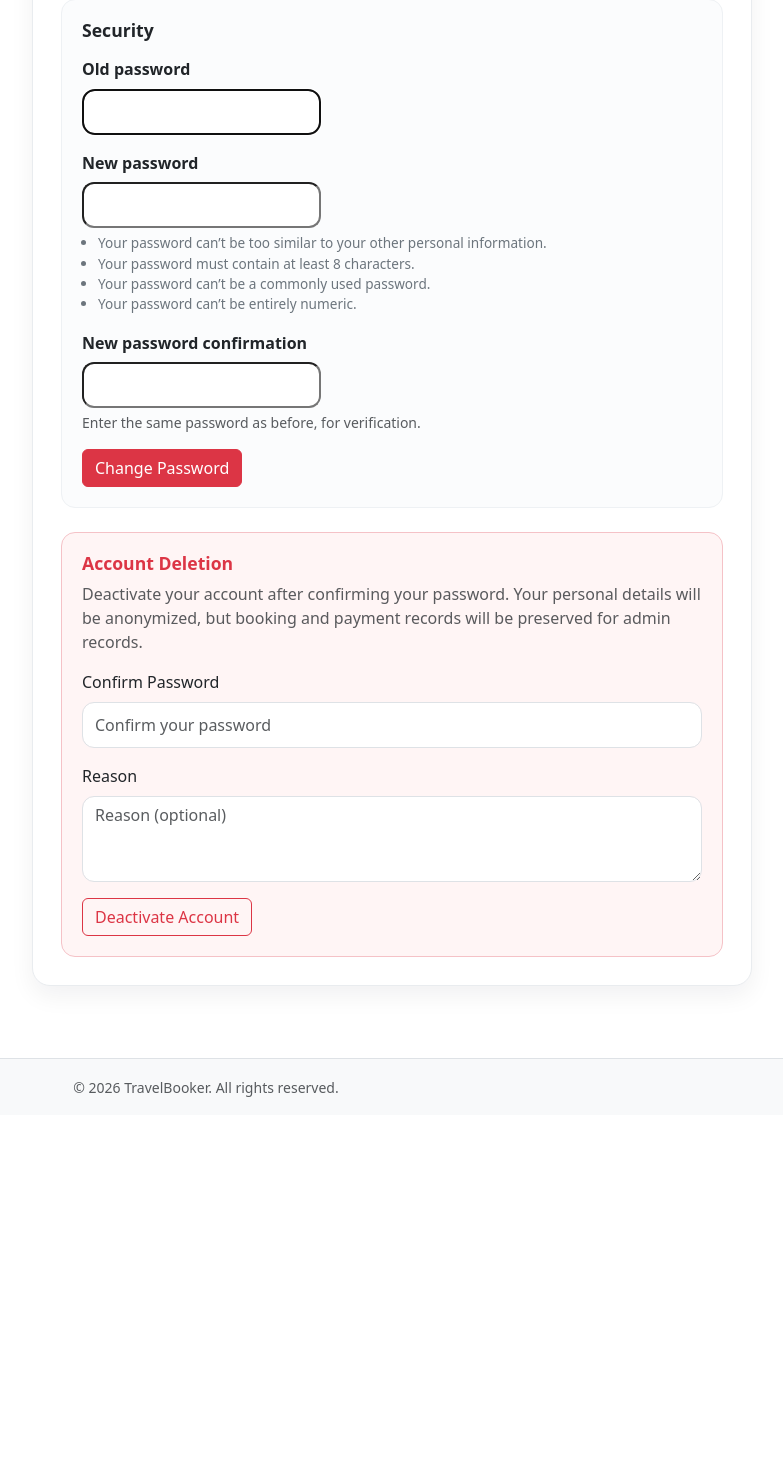
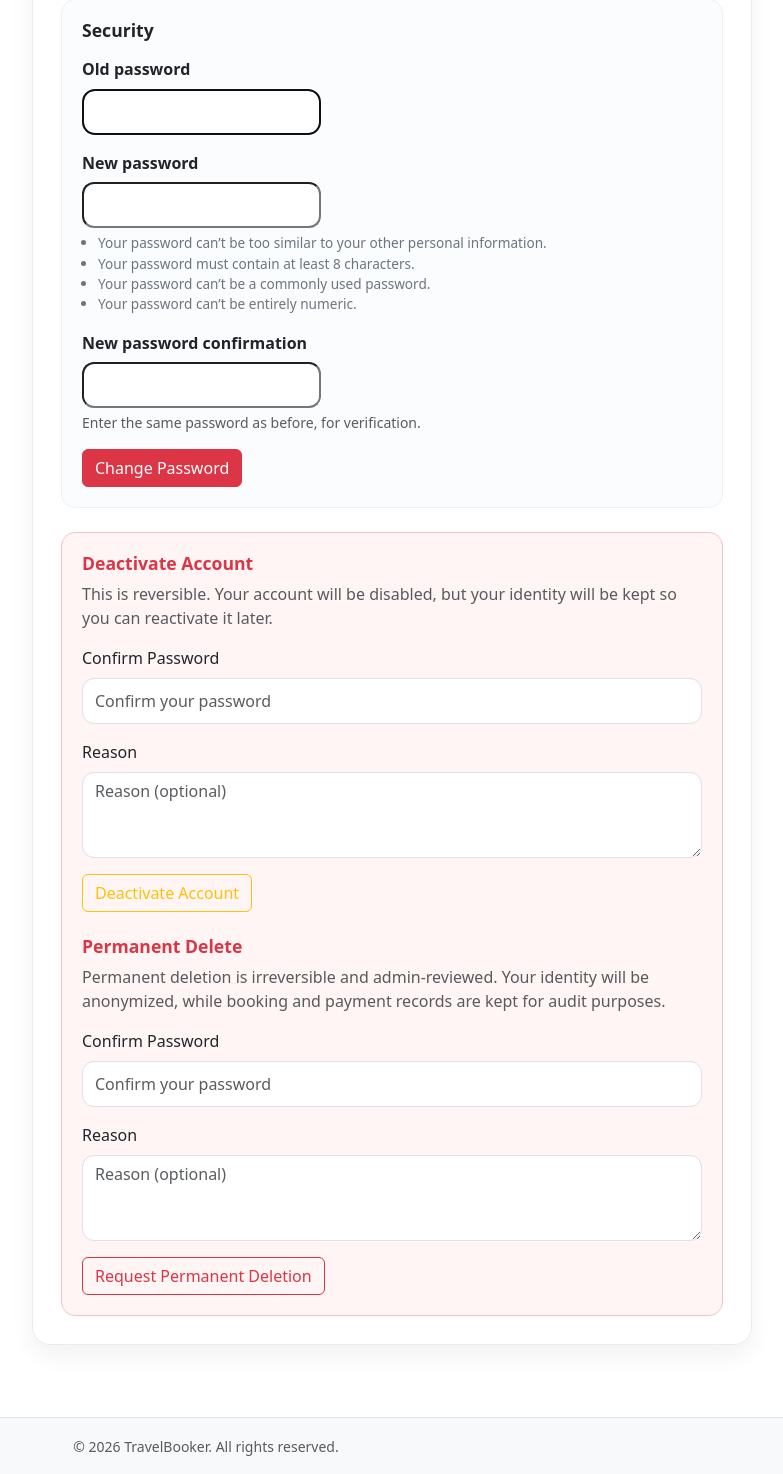
Before and after one commit to salinajyakhwa/FYP, a Django app: page /profile/ in a window 1280 px wide. Shown: the part 872-2346 px from the top of the page, without its empty margins (434-1217 px from the left). Before the commit the page ends 1969 px from the top, so only its background shows below. Run offline with Django 5.2, Linux system fonts and the light colour scheme; the visitor is signed in with stand-in values (Sample User, id 1); data comes from the database, SQL or seed files in the repository; data that the repository does not hold is empty; parts of the project's set-up code (start-up, migrations or seed data) failed here and were passed over; some libraries are stand-ins or nearby versions.

Commit message:
Account deletion

```diff
--- a/main/forms/auth.py
+++ b/main/forms/auth.py
@@ -4,6 +4,7 @@ from django import forms
 from django.contrib.auth import authenticate
 from django.contrib.auth.forms import AuthenticationForm, PasswordChangeForm, UserChangeForm, UserCreationForm
 from django.contrib.auth.models import User
+from django.core.exceptions import ValidationError
 from django.utils import timezone
 
 from ..models import UserProfile, Vendor
@@ -149,3 +150,42 @@ class AccountDeletionRequestForm(forms.Form):
 
     def clean_reason(self):
         return self.cleaned_data.get('reason', '').strip()
+
+
+class ReactivateAccountForm(forms.Form):
+    email = forms.EmailField(
+        widget=forms.EmailInput(attrs={'class': 'form-control', 'placeholder': 'Your email'}),
+        label='Email',
+    )
+    password = forms.CharField(
+        widget=forms.PasswordInput(attrs={'class': 'form-control', 'placeholder': 'Your password'}),
+        label='Password',
+    )
+
+    def clean(self):
+        cleaned_data = super().clean()
+        email = cleaned_data.get('email')
+        password = cleaned_data.get('password')
+        if not email or not password:
+            return cleaned_data
+
+        matching_users = []
+        for user in User.objects.filter(email=email).select_related('userprofile').order_by('-id'):
+            profile = getattr(user, 'userprofile', None)
+            if not profile or not profile.deactivated_at:
+                continue
+            if profile.account_deleted_at:
+                continue
+            if profile.account_deletion_request_status == 'pending':
+                continue
+            if user.check_password(password):
+                matching_users.append(user)
+
+        if not matching_users:
+            raise ValidationError('No deactivated account matched that email and password.')
+
+        if len(matching_users) > 1:
+            raise ValidationError('Multiple deactivated accounts matched this email. Please contact support to reactivate the correct one.')
+
+        cleaned_data['user'] = matching_users[0]
+        return cleaned_data
--- a/main/templates/main/auth/login.html
+++ b/main/templates/main/auth/login.html
@@ -181,6 +181,7 @@
             <div class="mt-4 small">
                 <p class="text-muted">Don't have an account? <a href="{% url 'register' %}" class="text-dark fw-bold text-decoration-none">Sign Up</a></p>
                 <p><a href="{% url 'password_reset' %}" class="text-muted text-decoration-none">Forgot password?</a></p>
+                <p><a href="{% url 'reactivate_account' %}" class="text-muted text-decoration-none">Reactivate a deactivated account</a></p>
             </div>
         </div>
 
--- a/main/templates/main/auth/profile.html
+++ b/main/templates/main/auth/profile.html
@@ -276,35 +276,58 @@
                         </div>
 
                         <div class="danger-card mt-4">
-                            <h3 class="section-title text-danger mb-2">Account Deletion</h3>
+                            <h3 class="section-title text-danger mb-2">Deactivate Account</h3>
+                            <p class="text-muted mb-3">This is reversible. Your account will be disabled, but your identity will be kept so you can reactivate it later.</p>
+                            <form method="post" class="mb-4">
+                                {% csrf_token %}
+                                <div class="mb-3">
+                                    <label for="{{ deactivate_form.password.id_for_label }}" class="form-label">Confirm Password</label>
+                                    {{ deactivate_form.password }}
+                                    {% for error in deactivate_form.password.errors %}
+                                    <div class="text-danger small mt-1">{{ error }}</div>
+                                    {% endfor %}
+                                </div>
+                                <div class="mb-3">
+                                    <label for="{{ deactivate_form.reason.id_for_label }}" class="form-label">Reason</label>
+                                    {{ deactivate_form.reason }}
+                                    {% for error in deactivate_form.reason.errors %}
+                                    <div class="text-danger small mt-1">{{ error }}</div>
+                                    {% endfor %}
+                                </div>
+                                <button type="submit" name="deactivate_account" class="btn btn-outline-warning">Deactivate Account</button>
+                            </form>
+
+                            <h3 class="section-title text-danger mb-2">Permanent Delete</h3>
                             {% if user.userprofile.role == 'vendor' %}
-                            <p class="text-muted mb-3">Submit a deletion request for admin review. Your account will only be deactivated after active packages, bookings, trips, disputes, and refund work are cleared.</p>
+                            <p class="text-muted mb-3">Submit a permanent deletion request for admin review. It will only be approved after active packages, bookings, trips, disputes, and refund work are cleared.</p>
                             {% else %}
-                            <p class="text-muted mb-3">Deactivate your account after confirming your password. Your personal details will be anonymized, but booking and payment records will be preserved for admin records.</p>
+                            <p class="text-muted mb-3">Permanent deletion is irreversible and admin-reviewed. Your identity will be anonymized, while booking and payment records are kept for audit purposes.</p>
                             {% endif %}
                             <form method="post">
                                 {% csrf_token %}
                                 <div class="mb-3">
-                                    <label for="{{ deletion_form.password.id_for_label }}" class="form-label">Confirm Password</label>
-                                    {{ deletion_form.password }}
-                                    {% for error in deletion_form.password.errors %}
+                                    <label for="{{ permanent_delete_form.password.id_for_label }}" class="form-label">Confirm Password</label>
+                                    {{ permanent_delete_form.password }}
+                                    {% for error in permanent_delete_form.password.errors %}
                                     <div class="text-danger small mt-1">{{ error }}</div>
                                     {% endfor %}
                                 </div>
                                 <div class="mb-3">
-                                    <label for="{{ deletion_form.reason.id_for_label }}" class="form-label">Reason</label>
-                                    {{ deletion_form.reason }}
-                                    {% for error in deletion_form.reason.errors %}
+                                    <label for="{{ permanent_delete_form.reason.id_for_label }}" class="form-label">Reason</label>
+                                    {{ permanent_delete_form.reason }}
+                                    {% for error in permanent_delete_form.reason.errors %}
                                     <div class="text-danger small mt-1">{{ error }}</div>
                                     {% endfor %}
                                 </div>
                                 {% if user.userprofile.role == 'vendor' and user.userprofile.vendor.deletion_request_status == 'pending' %}
-                                <div class="alert alert-warning py-2">Your deletion request is currently pending admin review.</div>
+                                <div class="alert alert-warning py-2">Your permanent deletion request is currently pending admin review.</div>
                                 {% elif user.userprofile.role == 'vendor' and user.userprofile.vendor.deletion_request_status == 'rejected' %}
-                                <div class="alert alert-secondary py-2">Your last deletion request was rejected. You can submit a new request.</div>
+                                <div class="alert alert-secondary py-2">Your last permanent deletion request was rejected. You can submit a new request.</div>
+                                {% elif user.userprofile.role != 'vendor' and user.userprofile.account_deletion_request_status == 'pending' %}
+                                <div class="alert alert-warning py-2">Your permanent deletion request is currently pending admin review.</div>
                                 {% endif %}
-                                <button type="submit" name="delete_account" class="btn btn-outline-danger">
-                                    {% if user.userprofile.role == 'vendor' %}Request Account Deletion{% else %}Deactivate Account{% endif %}
+                                <button type="submit" name="permanent_delete_account" class="btn btn-outline-danger">
+                                    {% if user.userprofile.role == 'vendor' %}Request Permanent Deletion{% else %}Request Permanent Deletion{% endif %}
                                 </button>
                             </form>
                         </div>
--- a/main/urls_admin.py
+++ b/main/urls_admin.py
@@ -7,6 +7,7 @@ urlpatterns = [
     path('management/dashboard/', views.admin_dashboard, name='admin_dashboard'),
     path('management/users/', views.manage_users, name='manage_users'),
     path('management/users/delete/<int:user_id>/', views.delete_user, name='delete_user'),
+    path('management/users/<int:user_id>/deletion/<str:decision>/', views.review_user_deletion_request, name='review_user_deletion_request'),
     path('management/vendors/', views.manage_vendors, name='manage_vendors'),
     path('management/vendor/<int:vendor_id>/update/<str:new_status>/', views.update_vendor_status, name='update_vendor_status'),
     path('management/vendor/<int:vendor_id>/deletion/<str:decision>/', views.review_vendor_deletion_request, name='review_vendor_deletion_request'),
--- a/main/urls_auth.py
+++ b/main/urls_auth.py
@@ -11,6 +11,7 @@ urlpatterns = [
     path('check-email/', views.check_email, name='check_email'),
     path('activate/<uidb64>/<token>/', views.verify_email, name='verify_email'),
     path('login/', views.CustomLoginView.as_view(), name='login'),
+    path('reactivate-account/', views.reactivate_account, name='reactivate_account'),
     path('logout/', auth_views.LogoutView.as_view(), name='logout'),
     path('profile/', views.profile, name='profile'),
     path(
--- a/main/views/auth.py
+++ b/main/views/auth.py
@@ -17,11 +17,12 @@ from ..forms import (
     CustomUserCreationForm,
     AccountDeletionRequestForm,
     PasswordChangeForm,
+    ReactivateAccountForm,
     UserProfileUpdateForm,
     UserUpdateForm,
 )
 from ..models import EmailOTP, UserProfile
-from ..services.accounts import anonymize_user_account
+from ..services.accounts import anonymize_user_account, deactivate_user_account, reactivate_user_account
 from ..utils import send_otp
 
 User = get_user_model()
@@ -110,12 +111,14 @@ def verify_otp(request):
 @login_required
 def profile(request):
     profile, _ = UserProfile.objects.get_or_create(user=request.user)
-    deletion_form = AccountDeletionRequestForm(user=request.user)
+    deactivate_form = AccountDeletionRequestForm(user=request.user)
+    permanent_delete_form = AccountDeletionRequestForm(user=request.user)
 
     if request.method == 'POST':
         if 'update_profile' in request.POST:
             user_form = UserUpdateForm(request.POST, instance=request.user)
             profile_form = UserProfileUpdateForm(request.POST, request.FILES, instance=profile)
+            pass_form = PasswordChangeForm(request.user)
             if user_form.is_valid() and profile_form.is_valid():
                 user_form.save()
                 profile_form.save()
@@ -132,22 +135,56 @@ def profile(request):
             messages.error(request, 'Please correct the password error below.')
             user_form = UserUpdateForm(instance=request.user)
             profile_form = UserProfileUpdateForm(instance=profile)
-            deletion_form = AccountDeletionRequestForm(user=request.user)
+            deactivate_form = AccountDeletionRequestForm(user=request.user)
+            permanent_delete_form = AccountDeletionRequestForm(user=request.user)
 
-        elif 'delete_account' in request.POST:
+        elif 'deactivate_account' in request.POST:
             user_form = UserUpdateForm(instance=request.user)
             profile_form = UserProfileUpdateForm(instance=profile)
             pass_form = PasswordChangeForm(request.user)
-            deletion_form = AccountDeletionRequestForm(request.POST, user=request.user)
-            if deletion_form.is_valid():
-                reason = deletion_form.cleaned_data['reason']
+            deactivate_form = AccountDeletionRequestForm(request.POST, user=request.user)
+            permanent_delete_form = AccountDeletionRequestForm(user=request.user)
+            if deactivate_form.is_valid():
+                reason = deactivate_form.cleaned_data['reason']
 
                 if profile.role == 'vendor':
                     vendor = getattr(profile, 'vendor', None)
                     if not vendor:
                         messages.error(request, 'Vendor profile is incomplete.')
                     elif vendor.deletion_request_status == 'pending':
-                        messages.info(request, 'Your vendor account deletion request is already pending admin review.')
+                        messages.info(request, 'Your vendor permanent deletion request is already pending admin review.')
+                    else:
+                        profile.account_deletion_reason = reason
+                        profile.save(update_fields=['account_deletion_reason'])
+                        deactivate_user_account(request.user)
+                        logout(request)
+                        messages.success(request, 'Your vendor account has been deactivated. You can reactivate it later if needed.')
+                        return redirect('home')
+                else:
+                    profile.account_deletion_reason = reason
+                    profile.save(update_fields=['account_deletion_reason'])
+                    deactivate_user_account(request.user)
+                    logout(request)
+                    messages.success(request, 'Your account has been deactivated successfully.')
+                    return redirect('home')
+            else:
+                messages.error(request, 'Please confirm your password to continue.')
+
+        elif 'permanent_delete_account' in request.POST:
+            user_form = UserUpdateForm(instance=request.user)
+            profile_form = UserProfileUpdateForm(instance=profile)
+            pass_form = PasswordChangeForm(request.user)
+            deactivate_form = AccountDeletionRequestForm(user=request.user)
+            permanent_delete_form = AccountDeletionRequestForm(request.POST, user=request.user)
+            if permanent_delete_form.is_valid():
+                reason = permanent_delete_form.cleaned_data['reason']
+
+                if profile.role == 'vendor':
+                    vendor = getattr(profile, 'vendor', None)
+                    if not vendor:
+                        messages.error(request, 'Vendor profile is incomplete.')
+                    elif vendor.deletion_request_status == 'pending':
+                        messages.info(request, 'Your vendor permanent deletion request is already pending admin review.')
                     else:
                         vendor.deletion_request_status = 'pending'
                         vendor.deletion_requested_at = timezone.now()
@@ -161,16 +198,23 @@ def profile(request):
                             'deletion_reviewed_at',
                             'deletion_review_notes',
                         ])
-                        messages.success(request, 'Your vendor account deletion request has been submitted for admin review.')
+                        messages.success(request, 'Your vendor permanent deletion request has been submitted for admin review.')
                         return redirect('profile')
                 else:
                     profile.account_deletion_requested_at = timezone.now()
                     profile.account_deletion_reason = reason
-                    profile.save(update_fields=['account_deletion_requested_at', 'account_deletion_reason'])
-                    anonymize_user_account(request.user)
-                    logout(request)
-                    messages.success(request, 'Your account has been deactivated successfully.')
-                    return redirect('home')
+                    profile.account_deletion_request_status = 'pending'
+                    profile.account_deletion_reviewed_at = None
+                    profile.account_deletion_review_notes = ''
+                    profile.save(update_fields=[
+                        'account_deletion_requested_at',
+                        'account_deletion_reason',
+                        'account_deletion_request_status',
+                        'account_deletion_reviewed_at',
+                        'account_deletion_review_notes',
+                    ])
+                    messages.success(request, 'Your permanent deletion request has been submitted for admin review.')
+                    return redirect('profile')
             else:
                 messages.error(request, 'Please confirm your password to continue.')
 
@@ -183,8 +227,26 @@ def profile(request):
         'user_form': user_form,
         'profile_form': profile_form,
         'pass_form': pass_form,
-        'deletion_form': deletion_form,
+        'deactivate_form': deactivate_form,
+        'permanent_delete_form': permanent_delete_form,
     })
+
+
+def reactivate_account(request):
+    if request.user.is_authenticated:
+        return redirect('dashboard')
+
+    if request.method == 'POST':
+        form = ReactivateAccountForm(request.POST)
+        if form.is_valid():
+            user = form.cleaned_data['user']
+            reactivate_user_account(user)
+            messages.success(request, 'Your account has been reactivated. You can log in now.')
+            return redirect('login')
+    else:
+        form = ReactivateAccountForm()
+
+    return render(request, 'main/auth/reactivate_account.html', {'form': form})
 
 
 def send_verification_email(request, user, profile):
```
Also changed, not shown: main/models.py (+15 -0 lines), main/services/accounts.py (+41 -0 lines), main/templates/main/admin/manage_users.html (+23 -1 lines), main/templates/main/auth/reactivate_account.html (added, +40 -0 lines), main/views/admin.py (+53 -4 lines), main/migrations/0020_userprofile_account_deletion_request_status_and_more.py (added).
